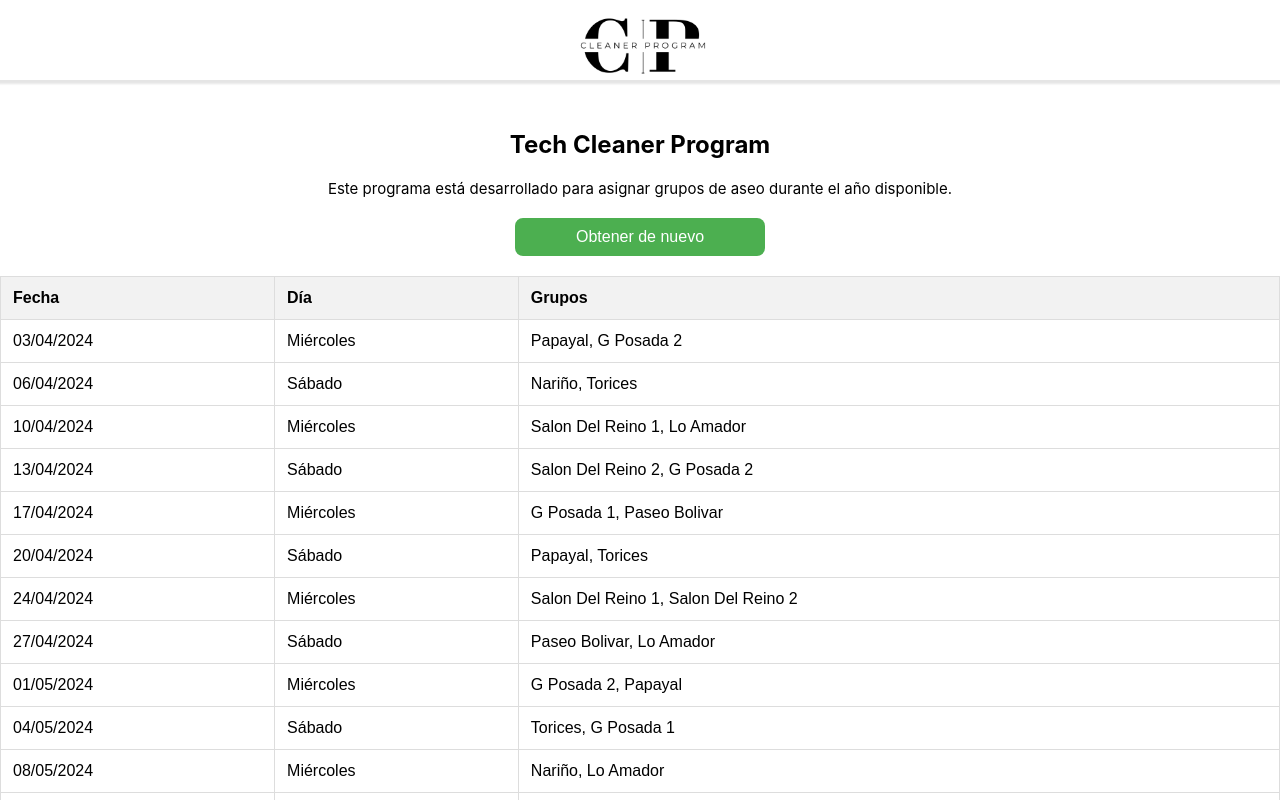
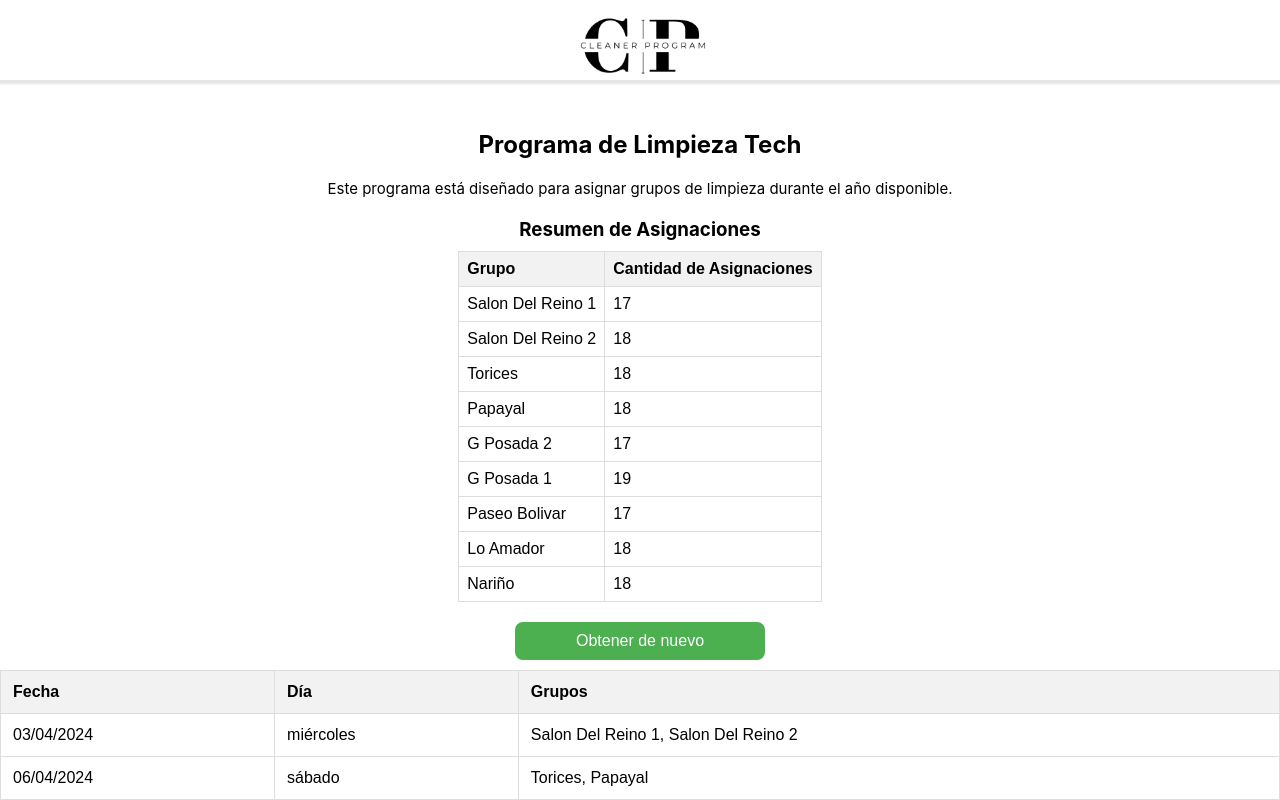
Before and after one commit to santicl/CP-Tech, a React (Create React App) app: page / in a window 1280 px wide. Both pictures are taken after a click on the button "Obtener programación". Shown: the top 800 px of the page. Built offline with nearby package versions, Linux system fonts and the light colour scheme.

Commit message:
Netlify toml

```diff
--- a/src/Components/TechCP/TechCP.js
+++ b/src/Components/TechCP/TechCP.js
@@ -1,33 +1,54 @@
 import React, { useEffect, useState, useMemo } from 'react';
 import { addDays, format, endOfYear, startOfWeek } from 'date-fns';
+import { es } from 'date-fns/locale'; // Importa el locale en español
 import assignTasks from './assignTasks';
 import '../../Components/TechCP/techcp.style.css';
 
+function GroupRepetitionCounter({ groupCounts }) {
+    return (
+        <div style={{ marginBottom: '20px' }}>
+            <h3 style={{ textAlign: 'center', marginBottom: '10px' }}>Resumen de Asignaciones</h3>
+            <table style={{ margin: '0 auto', borderCollapse: 'collapse', border: '1px solid #ddd', fontFamily: 'Arial, sans-serif' }}>
+                <thead>
+                    <tr>
+                        <th style={{ border: '1px solid #ddd', padding: '8px', textAlign: 'left', backgroundColor: '#f2f2f2' }}>Grupo</th>
+                        <th style={{ border: '1px solid #ddd', padding: '8px', textAlign: 'left', backgroundColor: '#f2f2f2' }}>Cantidad de Asignaciones</th>
+                    </tr>
+                </thead>
+                <tbody>
+                    {Object.entries(groupCounts).map(([group, count]) => (
+                        <tr key={group}>
+                            <td style={{ border: '1px solid #ddd', padding: '8px' }}>{group}</td>
+                            <td style={{ border: '1px solid #ddd', padding: '8px' }}>{count}</td>
+                        </tr>
+                    ))}
+                </tbody>
+            </table>
+        </div>
+    );
+}
+
 function TechCP() {
-    // Definir los grupos
     const groups = useMemo(() => ['Salon Del Reino 1', 'Salon Del Reino 2', 'Torices', 'Papayal', 'Paseo Bolivar', 'Lo Amador', 'Nariño', 'G Posada 1', 'G Posada 2'], []);
 
     const [assignments, setAssignments] = useState([]);
     const [showTable, setShowTable] = useState(false);
 
-    useEffect(() => {
-        let startDate = startOfWeek(new Date());
-        let endDate = endOfYear(new Date());
-        let weeks = Math.ceil((endDate - startDate) / (7 * 24 * 60 * 60 * 1000));
-        const assignmentsData = assignTasks(addDays, startDate, weeks, groups);
-        setAssignments(assignmentsData);
-    }, [groups]); // Agrega groups como dependencia
+    const countGroupRepetitions = (assignments) => {
+        const groupCounts = assignments.reduce((accumulator, assignment) => {
+            assignment.groups.forEach(group => {
+                accumulator[group] = (accumulator[group] || 0) + 1;
+            });
+            return accumulator;
+        }, {});
 
-    function getDay(date) {
-        const weekdays = ['Domingo', 'Lunes', 'Martes', 'Miércoles', 'Jueves', 'Viernes', 'Sábado'];
-        return weekdays[date.getDay()];
-    }
+        return groupCounts;
+    };
 
     const handleReloadClick = () => {
-        // Generar nuevas asignaciones al hacer clic en el botón
-        let startDate = startOfWeek(new Date());
-        let endDate = endOfYear(new Date());
-        let weeks = Math.ceil((endDate - startDate) / (7 * 24 * 60 * 60 * 1000));
+        const startDate = startOfWeek(new Date());
+        const endDate = endOfYear(new Date());
+        const weeks = Math.ceil((endDate - startDate) / (7 * 24 * 60 * 60 * 1000));
         const assignmentsData = assignTasks(addDays, startDate, weeks, groups);
         setAssignments(assignmentsData);
         setShowTable(true);
@@ -35,12 +56,15 @@ function TechCP() {
 
     return (
         <div style={{ maxWidth: '100%', overflowX: 'auto', margin: '0 auto', display: 'flex', flexDirection: 'column', justifyContent: 'center', alignItems: 'center' }}>
-            <h1 style={{ textAlign: 'center', fontSize: '24px', marginBottom: '20px', marginTop: '50px' }}>Tech Cleaner Program</h1>
-            <p style={{ textAlign: 'center', fontSize: '15px', marginBottom: '20px' }}>Este programa está desarrollado para asignar grupos de aseo durante el año disponible.</p>
-            {showTable ? (
+            <h1 style={{ textAlign: 'center', fontSize: '24px', marginBottom: '20px', marginTop: '50px' }}>Programa de Limpieza Tech</h1>
+            <p style={{ textAlign: 'center', fontSize: '15px', marginBottom: '20px' }}>Este programa está diseñado para asignar grupos de limpieza durante el año disponible.</p>
+            {!showTable ? (
+                <button onClick={handleReloadClick} className="reload-button">Obtener programación</button>
+            ) : (
                 <>
-                    <button onClick={handleReloadClick} style={ { width: '250px' } } className="reload-button">Obtener de nuevo</button>
-                    <table style={{ width: '100%', borderCollapse: 'collapse', border: '1px solid #ddd', fontFamily: 'Arial, sans-serif', marginBottom: '20px' }}>
+                    <GroupRepetitionCounter groupCounts={countGroupRepetitions(assignments)} />
+                    <button onClick={handleReloadClick} style={{ width: '250px', marginBottom: '10px' }} className="reload-button">Obtener de nuevo</button>
+                    <table style={{ width: '100%', borderCollapse: 'collapse', border: '1px solid #ddd', fontFamily: 'Arial, sans-serif' }}>
                         <thead>
                             <tr>
                                 <th style={{ border: '1px solid #ddd', padding: '12px', textAlign: 'left', backgroundColor: '#f2f2f2' }}>Fecha</th>
@@ -52,15 +76,13 @@ function TechCP() {
                             {assignments.map(assignment => (
                                 <tr key={assignment.date}>
                                     <td style={{ border: '1px solid #ddd', padding: '12px' }}>{format(assignment.date, 'dd/MM/yyyy')}</td>
-                                    <td style={{ border: '1px solid #ddd', padding: '12px' }}>{getDay(assignment.date)}</td>
+                                    <td style={{ border: '1px solid #ddd', padding: '12px' }}>{format(assignment.date, 'EEEE', { locale: es })}</td> {/* Obtener el nombre del día en español */}
                                     <td style={{ border: '1px solid #ddd', padding: '12px' }}>{assignment.groups.join(', ')}</td>
                                 </tr>
                             ))}
                         </tbody>
                     </table>
                 </>
-            ) : (
-                <button onClick={handleReloadClick} className="reload-button">Obtener programación</button>
             )}
         </div>
     );
--- a/src/Components/TechCP/assignTasks.js
+++ b/src/Components/TechCP/assignTasks.js
@@ -1,18 +1,62 @@
-function selectUniqueGroups(groups, count, excludedGroups) {
+function selectUniqueGroups(groups, count, assignments, excludedGroups) {
     let selectedGroups = [];
 
     // Filtrar grupos excluidos
     let availableGroups = groups.filter(group => !excludedGroups.includes(group));
 
-    // Seleccionar grupos únicos
+    // Calcular el número total de asignaciones por grupo
+    let totalAssignmentsByGroup = {};
+    assignments.forEach(assignment => {
+        assignment.groups.forEach(group => {
+            totalAssignmentsByGroup[group] = (totalAssignmentsByGroup[group] || 0) + 1;
+        });
+    });
+
+    // Obtener el mínimo y el máximo de asignaciones entre todos los grupos
+    let minAssignments = Math.min(...Object.values(totalAssignmentsByGroup));
+    let maxAssignments = Math.max(...Object.values(totalAssignmentsByGroup));
+
+    // Calcular las probabilidades ponderadas para cada grupo
+    let weightedProbabilities = availableGroups.map(group => {
+        let totalAssignments = totalAssignmentsByGroup[group] || 0;
+        // Ajustar las probabilidades ponderadas en función del rango de asignaciones
+        return 1 - (totalAssignments - minAssignments) / (maxAssignments - minAssignments + 1);
+    });
+
+    // Normalizar las probabilidades ponderadas para asegurar que sumen 1
+    let totalWeight = weightedProbabilities.reduce((acc, val) => acc + val, 0);
+    weightedProbabilities = weightedProbabilities.map(weight => weight / totalWeight);
+
+    // Seleccionar grupos únicos basados en probabilidades ponderadas
     while (selectedGroups.length < count && availableGroups.length > 0) {
-        let randomIndex = Math.floor(Math.random() * availableGroups.length);
-        let selectedGroup = availableGroups.splice(randomIndex, 1)[0];
+        let totalWeight = weightedProbabilities.reduce((acc, val) => acc + val, 0);
+        let randomWeight = Math.random() * totalWeight;
+
+        // Seleccionar un grupo basado en las probabilidades ponderadas
+        let accumulatedWeight = 0;
+        let selectedIndex = 0;
+        for (let i = 0; i < weightedProbabilities.length; i++) {
+            accumulatedWeight += weightedProbabilities[i];
+            if (randomWeight <= accumulatedWeight) {
+                selectedIndex = i;
+                break;
+            }
+        }
+
+        // Agregar el grupo seleccionado a la lista de grupos seleccionados
+        let selectedGroup = availableGroups.splice(selectedIndex, 1)[0];
         selectedGroups.push(selectedGroup);
+
+        // Actualizar las probabilidades ponderadas para reflejar la selección actual
+        weightedProbabilities.splice(selectedIndex, 1);
+        totalWeight -= randomWeight;
+        weightedProbabilities = weightedProbabilities.map(weight => weight / totalWeight);
     }
 
     return selectedGroups;
 }
+
+
 
 function assignTasks(addDays, startDate, weeks, groups) {
     let assignments = [];
@@ -30,12 +74,12 @@ function assignTasks(addDays, startDate, weeks, groups) {
 
         // Asegurarse de que los grupos del miércoles no se repitan con la semana anterior
         do {
-            wednesdayGroups = selectUniqueGroups(groups, 2, [...previousWednesdayGroups, ...previousSaturdayGroups]);
+            wednesdayGroups = selectUniqueGroups(groups, 2, assignments, [...previousWednesdayGroups, ...previousSaturdayGroups]);
         } while (wednesdayGroups.length !== 2);
 
         // Asegurarse de que los grupos del sábado no se repitan con los del miércoles y la semana anterior
         do {
-            saturdayGroups = selectUniqueGroups(groups, 2, [...wednesdayGroups, ...previousSaturdayGroups]);
+            saturdayGroups = selectUniqueGroups(groups, 2, assignments, [...wednesdayGroups, ...previousSaturdayGroups]);
         } while (saturdayGroups.length !== 2);
 
         // Agregar las asignaciones a la lista
@@ -50,6 +94,4 @@ function assignTasks(addDays, startDate, weeks, groups) {
     return assignments;
 }
 
-
-
 export default assignTasks;
```
Also changed, not shown: src/Components/getRepetitions/Repetitions.js (added, +24 -0 lines).
